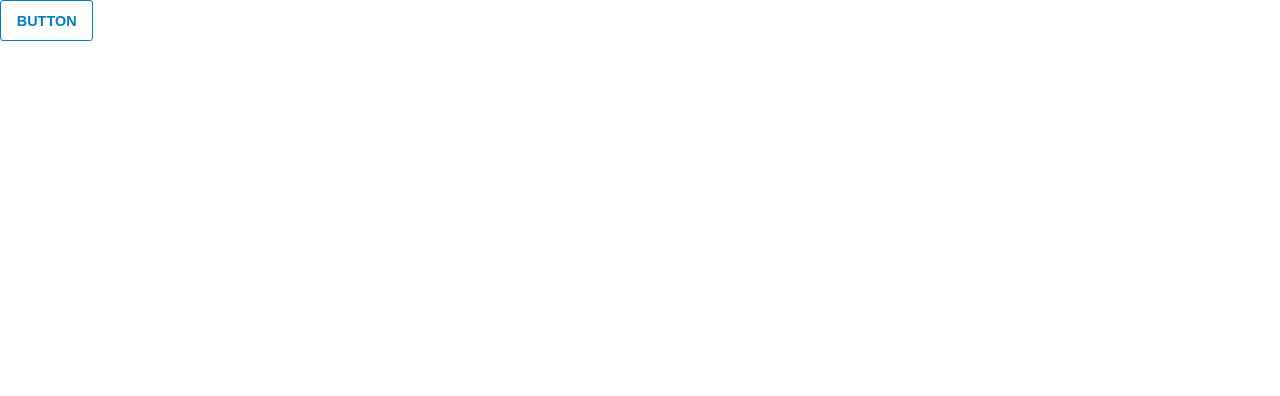
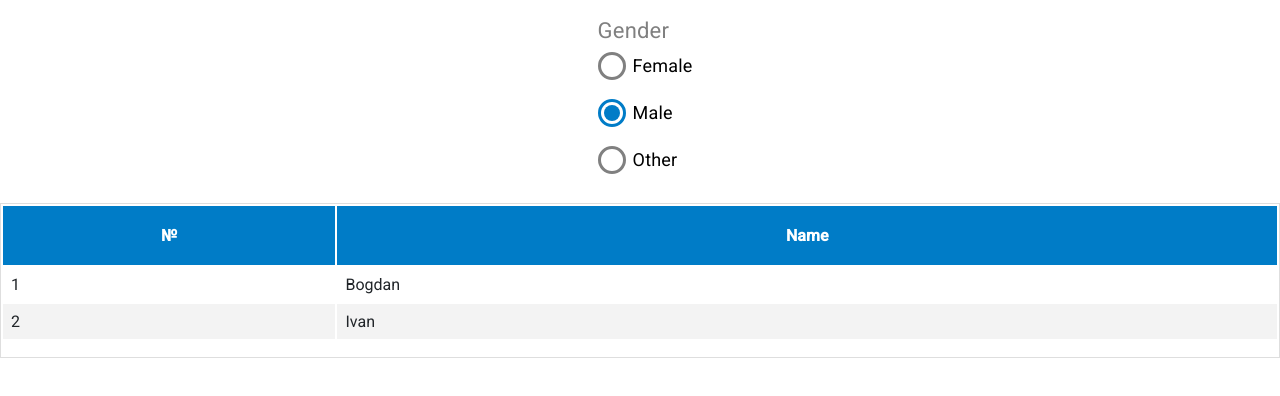
Before and after one commit to vsv-cv/PerformanceEvaluationPlatform, a React (Create React App) app: page / in a window 1280 px wide. Shown: the top 396 px of the page. Built offline with nearby package versions, Linux system fonts and the light colour scheme.

Commit message:
preview files

```diff
--- a/src/App.js
+++ b/src/App.js
@@ -1,9 +1,34 @@
-import { Button, ButtonTheme, ButtonType, ButtonSize, ButtonForm } from "./components/atoms/Button";
+import RadioGroup from "./components/atoms/RadioGroup";
+import { useState } from "react";
+import List from "./components/atoms/List";
+import { radioMale, tableHeader, tableRows } from "./constants";
 
 function App() {
+  const [male, setMale] = useState('M');
+
+  const radioHandle = (value) => setMale(value);
+
+  const tableScroll = (listHeight,scrollPosition) => {
+    console.log(listHeight, scrollPosition);
+  }
+
   return (
     <div className="App">
-      <Button theme={ButtonTheme.DEFAULT} type={ButtonType.BUTTON} size={ButtonSize.MEDIUM}>Button</Button>
+      <div style={{display: 'flex', justifyContent: 'center', alignItems: 'center', padding: '20px'}}>
+        <RadioGroup
+          label="Gender"
+          value={male}
+          items={radioMale}
+          onChange={radioHandle}
+          disabled={false}
+        />
+      </div>
+
+      <List
+        columns={tableHeader}
+        rows={tableRows}
+        onScroll={tableScroll}
+      />
     </div>
   );
 }
--- /dev/null
+++ b/src/constants.js
@@ -0,0 +1,56 @@
+export const radioMale = [
+  {
+    label: "Female",
+    value: "F"
+  },
+  {
+    label: "Male",
+    value: "M"
+  },
+  {
+    label: "Other",
+    value: "O"
+  }
+];
+
+export const tableHeader = [
+  {
+    id: '1',
+    name: '№',
+    sort: false
+  },
+  {
+    id: '2',
+    name: 'Name',
+    sort: true
+  }
+];
+
+export const tableRows = [
+  {
+    items: [
+      {
+        columnId: '1',
+        value: 1
+      },
+      {
+        columnId: '2',
+        value: 'Bogdan'
+      }
+    ],
+    id: '1'
+  },
+  {
+    items: [
+      {
+        columnId: '1',
+        value: 2
+      },
+      {
+        columnId: '2',
+        value: 'Ivan'
+      }
+    ],
+    id: '2'
+  },
+];
--- a/src/index.css
+++ b/src/index.css
@@ -1,3 +1,5 @@
+@import url('https://fonts.googleapis.com/css2?family=Roboto:wght@100;400;500&display=swap');
+
 body {
   margin: 0;
   font-family: -apple-system, BlinkMacSystemFont, 'Segoe UI', 'Roboto', 'Oxygen',
```
Also changed, not shown: 1 other file (tests, documents, lock files or other folders).
